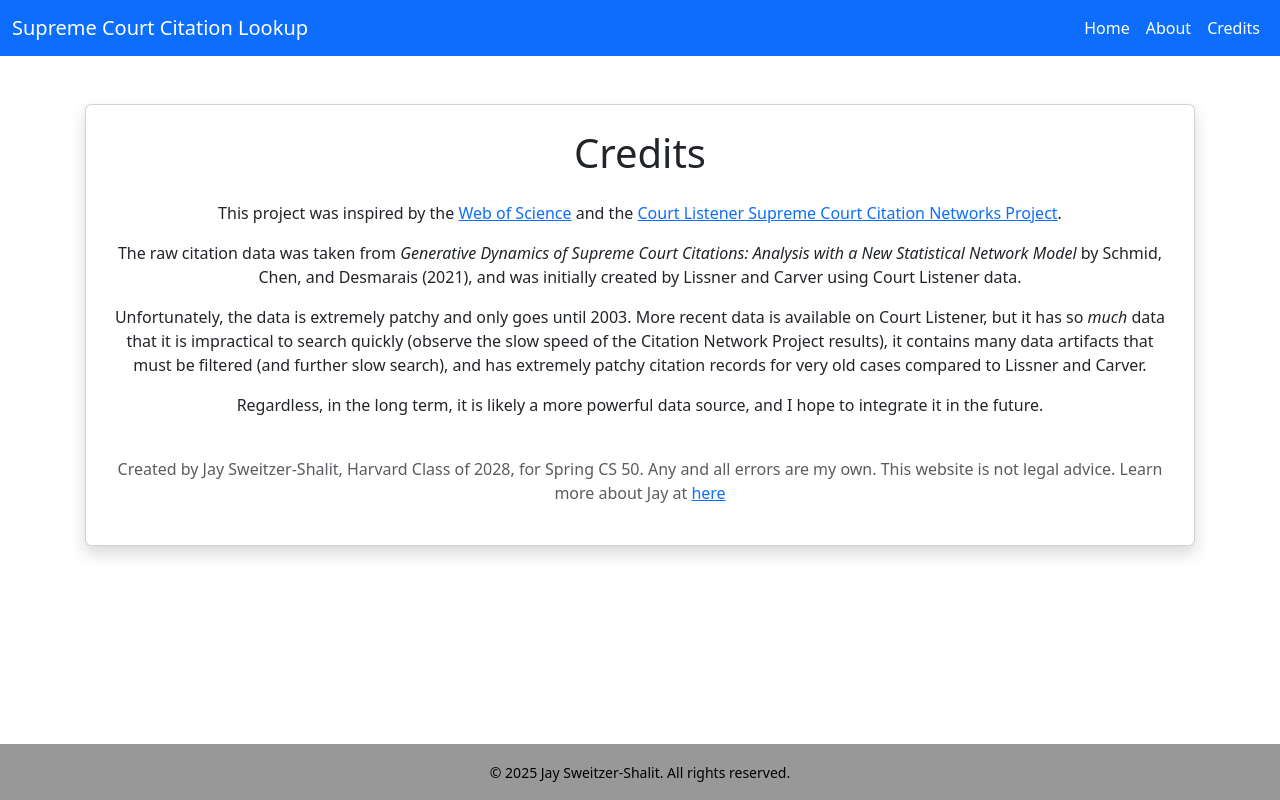
After one commit to Trainyaj/Court-Mapping-Clean, a Flask app: page /credits in a window 1280 px wide. The commit adds this page. Run offline with Flask 3, Linux system fonts and the light colour scheme.

Commit message:
Created near-finished website

```diff
--- a/app.py
+++ b/app.py
@@ -1,4 +1,4 @@
-from flask import Flask, render_template, request
+from flask import Flask, render_template, request, jsonify
 import sqlite3
 
 app = Flask(__name__)
@@ -9,11 +9,53 @@ def index():
 
 @app.route("/search_results")
 def search_results():
-    case_name = request.args.get("name")
-    print("Received case name:", case_name)
-    graph_elements = create_citation_graph(case_name)
-    print(graph_elements)
-    return render_template("search_results.html", elements = graph_elements)
+    case_name = request.args.get('name')
+    if not case_name:
+        return render_template("index.html", error="No case name provided.")
+    try:
+        graph_elements = create_citation_graph({'case_name': case_name})
+        return render_template("search_results.html", elements = graph_elements)
+    except ValueError as e:
+        print("error")
+        print(str(e))
+        return render_template("index.html", error=str(e))
+
+@app.route("/credits")
+def credits():
+    return render_template("credits.html")
+
+@app.route("/about")
+def about():
+    return render_template("about.html")
+
+@app.route("/autocomplete")
+def autocomplete():
+    search_term = request.args.get("term", "")
+    if not search_term:
+        return jsonify([])
+
+    con = get_db_connection()
+    cur = con.cursor()
+    matches = cur.execute(
+        "SELECT id, case_name FROM dockets WHERE case_name LIKE ? LIMIT 10",
+        ('%' + search_term + '%',)
+    ).fetchall()
+
+    results = [{'id': row[0], 'name': row[1]} for row in matches]
+    return jsonify(results)
+
+# expands the citation network!
+@app.route("/expand-case", methods=["POST"])
+def expand_case():
+    data = request.get_json()
+    case_id = data["case_id"]
+    existing_ids = data.get("existing_ids", [])
+    # Get citing and cited cases, and return as JSON to add
+    try:
+        graph_elements = create_citation_graph({'case_id': case_id}, existing_ids)
+        return jsonify(graph_elements)
+    except ValueError as e:
+        return jsonify({'error':str(e)}), 400
 
 # key for me: list(G.adj[foo]) and/or list(G.neighbors(foo))
 
@@ -24,69 +66,166 @@ def search_results():
 # downsides: baffling API's, may get rate limited)
 
 # creates a citation graph of all citations around the given case name, then returns it
-def create_citation_graph(case_name):
-    con = sqlite3.connect("cases2.db")
+def create_citation_graph(case_info, existing_ids = []):
+    con = get_db_connection()
     cur = con.cursor()
-    # Get all case ids with the given name
-    case_rows = [row[0] for row in cur.execute(
-        "SELECT id FROM dockets WHERE case_name = ?", (case_name,)
-    ).fetchall()]
-    if not case_rows:
-        raise ValueError(f"Case name '{case_name}' not found.")
+
+    cases = get_case_info(cur, case_info)
 
     all_edges = []
-    all_nodes = set()
+    all_nodes = {}
 
-    for case_id in case_rows:
-        # Get all citing cases
-        full_citing_opinion_ids = cur.execute(
-            "SELECT citing_opinion_id FROM citation_map WHERE cited_opinion_id = ?",
-            (case_id,)
-        ).fetchall()
-        full_citing_opinion_ids = [n[0] for n in full_citing_opinion_ids]
+    # a loop incase more then one case has the same name (quite common)
+    for case_id, case_name in cases:
+        full_citing_ids, full_cited_ids = get_opinion_ids(cur, case_id)
+        # ignores citations already in the graph
+        if existing_ids:
+            # nicer to work with sets than list, plus need in integer form to be comparable
+            existing_ids_set = set(int(i) for i in existing_ids)
+            full_citing_ids = [id for id in full_citing_ids if id not in existing_ids_set]
+            full_cited_ids = [id for id in full_cited_ids if id not in existing_ids_set]
 
-        # Get all cited cases
-        full_cited_opinion_ids = cur.execute(
-            "SELECT cited_opinion_id FROM citation_map WHERE citing_opinion_id = ?",
-            (case_id,)
-        ).fetchall()
-        full_cited_opinion_ids = [n[0] for n in full_cited_opinion_ids]
+        # gets names, removes any ids somehow not in the database
+        citing_ids, citing_names = get_case_names(cur, full_citing_ids)
+        cited_ids, cited_names = get_case_names(cur, full_cited_ids)
 
-        citing_opinion_ids = []
-        citing_opinion_names = []
-        for citing_id in full_citing_opinion_ids:
-            row = cur.execute("SELECT case_name FROM dockets WHERE id = ?", (citing_id,)).fetchone()
-            # only appends supreme court cases
-            if row:
-                citing_opinion_ids.append(citing_id)
-                citing_opinion_names.append(row[0])
+        # Build edges around central
+        all_edges += build_edges(case_id, citing_ids, cited_ids)
 
-        cited_opinion_ids = []
-        cited_opinion_names = []
-        for cited_id in full_cited_opinion_ids:
-            row = cur.execute("SELECT case_name FROM dockets WHERE id = ?", (cited_id,)).fetchone()
-            if row:
-                cited_opinion_ids.append(cited_id)
-                cited_opinion_names.append(row[0])
+        # Adds intra-neighbor citations (including from previously cited cases)
+        neighbor_ids = set(citing_ids + cited_ids)
+        extra_edges = get_crosslinked_edges(cur, neighbor_ids, existing_ids)
+        all_edges += extra_edges
 
-        # Build edges and nodes
-        for citing_id in citing_opinion_ids:
-            all_edges.append({'data': {'source': case_id, 'target': citing_id}})
-        for cited_id in cited_opinion_ids:
-            all_edges.append({'data': {'source': cited_id, 'target': case_id}})
+        # the central case are central in the graph!
+        nodes = build_nodes(case_id, case_name, zip(citing_ids, citing_names), zip(cited_ids, cited_names))
+        all_nodes.update(nodes)
 
-        all_nodes.add((case_id, case_name))
-        all_nodes.update(zip(citing_opinion_ids, citing_opinion_names))
-        all_nodes.update(zip(cited_opinion_ids, cited_opinion_names))
-
-    nodes = [{'data': {'id': i, 'case_name': c}} for i, c in all_nodes]
+    node_list = [
+        {'data': {'id': str(i), 'case_name': case_dict['case_name'], 'central': case_dict['central']}}
+        for i, case_dict in all_nodes.items()
+    ]
 
     print(all_edges)
-    print(nodes)
-    return all_edges + nodes
+    print(node_list)
+    return all_edges + node_list
 
-create_citation_graph("Brown v. Board of Education")
+def get_db_connection():
+    return sqlite3.connect("cases.db")
 
-# runs the development server!$
-#if __name__ == '__main__':
-#    app.run(debug=True)
+# gets all cases that match the given case info
+def get_case_info(cur, case_info):
+    if 'case_id' in case_info:
+        case_id = case_info['case_id']
+        case_name_row = cur.execute("SELECT case_name FROM dockets WHERE id = ?", (case_id,)).fetchone()
+        if not case_name_row:
+            raise ValueError(f"Case id '{case_id}' not found.")
+        return [case_id], [case_name_row[0]]
+    elif 'case_name' in case_info:
+        case_name = case_info['case_name']
+        # goes from inexact to exact name, finds id
+        results = cur.execute(
+                "SELECT case_name, id FROM dockets WHERE case_name LIKE ?",
+                ('%' + case_name + '%',)
+            ).fetchall()
+        if not results:
+            raise ValueError(f"Case name '{case_name}' not found.")
+
+        # unpack case_names and ids
+        case_names = [row[0] for row in results]
+        case_ids = [row[1] for row in results]
+        # limited to 20 results for sanity's sake
+        return zip(case_ids, case_names)[:20]
+    else:
+        raise ValueError("Missing required key in search input.")
+
+def get_opinion_ids(cur, case_id):
+    citing_ids = [row[0] for row in cur.execute(
+        "SELECT citing_opinion_id FROM cl_citations2 WHERE cited_opinion_id = ?", (case_id,)
+    ).fetchall()]
+
+    cited_ids = [row[0] for row in cur.execute(
+        "SELECT cited_opinion_id FROM cl_citations2 WHERE citing_opinion_id = ?", (case_id,)
+    ).fetchall()]
+
+    return citing_ids, cited_ids
+
+def get_case_names(cur, case_ids):
+    corrected_case_ids, names = [], []
+    for case_id in case_ids:
+        row = cur.execute("SELECT case_name FROM dockets WHERE id = ?", (case_id,)).fetchone()
+        if row:
+            corrected_case_ids.append(case_id)
+            names.append(row[0])
+    return corrected_case_ids, names
+
+def build_edges(source_id, citing_ids, cited_ids):
+    edges = []
+    edges += [{'data': {'source': str(source_id), 'target': str(cid)}} for cid in citing_ids]
+    edges += [{'data': {'source': str(cid), 'target': str(source_id)}} for cid in cited_ids]
+    return edges
+
+def build_nodes(case_id, case_name, citing_data, cited_data):
+    nodes = {
+        str(case_id): {'case_name': case_name, 'central': "true"}
+    }
+    for cid, cname in citing_data:
+        nodes[str(cid)] = {'case_name': cname, 'central': "false"}
+    for cid, cname in cited_data:
+        nodes[str(cid)] = {'case_name': cname, 'central': "false"}
+    return nodes
+
+# gets edges between non-core cases
+def get_crosslinked_edges(cur, neighbor_ids, existing_ids=None):
+    """
+    Returns edges between:
+    1. Neighbor → Neighbor
+    2. Neighbor ↔ Existing (in both directions)
+
+    Always returns edges in the form: cited_opinion_id → citing_opinion_id
+    """
+    edges = []
+
+    if not neighbor_ids:
+        return edges
+
+    # Intra-neighbor citations
+    n_placeholders = ','.join('?' for _ in neighbor_ids)
+    intra_query = f"""
+        SELECT cited_opinion_id, citing_opinion_id
+        FROM cl_citations2
+        WHERE citing_opinion_id IN ({n_placeholders})
+          AND cited_opinion_id IN ({n_placeholders})
+    """
+    edges += cur.execute(intra_query, list(neighbor_ids) * 2).fetchall()
+
+    # Crosslinks: neighbor ↔ existing
+    if existing_ids:
+        e_placeholders = ','.join('?' for _ in existing_ids)
+
+        # neighbor → existing
+        n_to_e_query = f"""
+            SELECT cited_opinion_id, citing_opinion_id
+            FROM cl_citations2
+            WHERE citing_opinion_id IN ({e_placeholders})
+              AND cited_opinion_id IN ({n_placeholders})
+        """
+        edges += cur.execute(n_to_e_query, list(existing_ids) + list(neighbor_ids)).fetchall()
+
+        # existing → neighbor
+        e_to_n_query = f"""
+            SELECT cited_opinion_id, citing_opinion_id
+            FROM cl_citations2
+            WHERE citing_opinion_id IN ({n_placeholders})
+              AND cited_opinion_id IN ({e_placeholders})
+        """
+        edges += cur.execute(e_to_n_query, list(neighbor_ids) + list(existing_ids)).fetchall()
+
+    # Return as edge dicts (cited → citing)
+    return [{'data': {'source': str(cited_id), 'target': str(citing_id)}} for cited_id, citing_id in edges]
+
+#create_citation_graph({'case_name': "Brown v. Board of Education"})
+
+#runs the development server!
+if __name__ == '__main__':
+    app.run(debug=True)
--- a/static/styles.css
+++ b/static/styles.css
@@ -1,15 +1,33 @@
-body {
-    background-color: #fff;
-    color: #212529;
-    font-size: 1rem;
-    font-weight: 400;
-    line-height: 1.5;
-    margin: 0;
-    text-align: left;
+html, body {
+  height: 100%;
+  overflow: hidden;
+  margin: 0;
+  display: flex;
+  flex-direction: column;
+}
+
+main {
+    flex: 1;
+    overflow: hidden;
+    position: relative;
+}
+
+.navbar {
+    padding-top: 0.5rem;
+    padding-bottom: 0.5rem;
+}
+
+.navbar-nav .nav-link:hover {
+    color: #ef3e0d !important;
+}
+
+.navbar-nav .nav-link {
+    color: #fff !important;
+    padding: 0.5rem 1rem;
 }
 
 .header {
-    background-color: #477bff;
+    background-color: #4f7ff9;
     color: #fff;
     margin-bottom: 2rem;
     padding: 2rem 1rem;
@@ -23,6 +41,13 @@ body {
     padding-right: 15px;
     text-align: center;
     width: 90%;
+}
+
+.footer {
+    background-color: #989898;
+    color: #000000;
+    text-align: center;
+    padding: 1rem 0;
 }
 
 .section {
--- /dev/null
+++ b/templates/base.html
@@ -0,0 +1,39 @@
+<!DOCTYPE html>
+<html lang="en">
+<head>
+  <meta charset="UTF-8">
+  <meta name="viewport" content="width=device-width, initial-scale=1">
+  <title>{% block page_title %}{% endblock %}</title>
+  <link href="https://cdn.jsdelivr.net/npm/bootstrap@5.3.3/dist/css/bootstrap.min.css" rel="stylesheet">
+  <link href="/static/styles.css" rel="stylesheet">
+  {% block head_extra %}{% endblock %}
+</head>
+<body>
+  <!-- Navigation Bar -->
+  <nav class="navbar navbar-expand-md navbar-dark bg-primary">
+    <div class="container-fluid">
+      <a class="navbar-brand" href="/">Supreme Court Citation Lookup</a>
+      <div class="navbar-nav">
+        <a class="nav-link" href="/">Home</a>
+        <a class="nav-link" href="/about">About</a>
+        <a class="nav-link" href="/credits">Credits</a>
+      </div>
+    </div>
+  </nav>
+
+  <!-- Page Header
+  <header class="header">
+    <div class="container">
+      <h1 class="h3">{{ self.page_title() }}</h1>
+    </div>
+  </header>-->
+
+  <main>
+    {% block content %}{% endblock %}
+  </main>
+
+  {% include 'includes/footer.html' %}
+
+  <script src="https://cdn.jsdelivr.net/npm/bootstrap@5.3.3/dist/js/bootstrap.bundle.min.js"></script>
+</body>
+</html>
--- /dev/null
+++ b/templates/credits.html
@@ -0,0 +1,42 @@
+{% extends 'base.html' %}
+
+{% block page_title %}Supreme Court Citation Lookup Credits{% endblock %}
+
+{% block head_extra %}
+<div></div>
+{% endblock %}
+
+{% block content %}
+
+<div class="container mt-5">
+    <div class="card shadow p-4">
+      <h1 class="mb-4">Credits</h1>
+      <p>
+        This project was inspired by the
+        <a href="https://www.webofscience.com/wos/" target="_blank">Web of Science</a> and the
+        <a href="https://www.courtlistener.com/visualizations/scotus-mapper/" target="_blank">Court Listener Supreme Court Citation Networks Project</a>.
+      </p>
+      <p>
+            The raw citation data was taken from
+            <em>Generative Dynamics of Supreme Court Citations: Analysis with a New Statistical Network Model</em> by
+            Schmid, Chen, and Desmarais (2021), and was initially created by Lissner and Carver
+            using Court Listener data.
+      </p>
+      <p>
+            Unfortunately, the data is extremely patchy and only goes until 2003. More recent data is available on Court Listener, but it has so
+            <em>much</em> data that it is impractical to search quickly (observe the slow speed of the Citation Network Project results), it contains many
+            data artifacts that must be filtered (and further slow search),
+            and has extremely patchy citation records for very old cases compared to Lissner and Carver.
+      </p>
+      <p>
+            Regardless, in the long term, it is likely a more powerful data source, and I hope to integrate it in the future.
+      </p>
+      <p class="mt-4 text-muted">
+            Created by Jay Sweitzer-Shalit, Harvard Class of 2028, for Spring CS 50. Any and all errors are
+            my own. This website is not legal advice. Learn more about Jay at
+            <a href="www.linkedin.com/in/jay-sweitzer-shalit-5a4a68249" target="_blank">here</a>
+      </p>
+    </div>
+  </div>
+
+{% endblock %}
--- /dev/null
+++ b/templates/includes/footer.html
@@ -0,0 +1,5 @@
+<footer class="footer">
+    <div class="container">
+        <small>&copy; 2025 Jay Sweitzer-Shalit. All rights reserved.</small>
+    </div>
+</footer>
```
Also changed, not shown: other parts of static/styles.css (+32 -3 lines), static/main.js (+56 -47 lines), static/search_results.js (+70 -9 lines), templates/about.html (added, +45 -0 lines), templates/index.html (+45 -22 lines), templates/search_results.html (+7 -13 lines), 1 other file.
